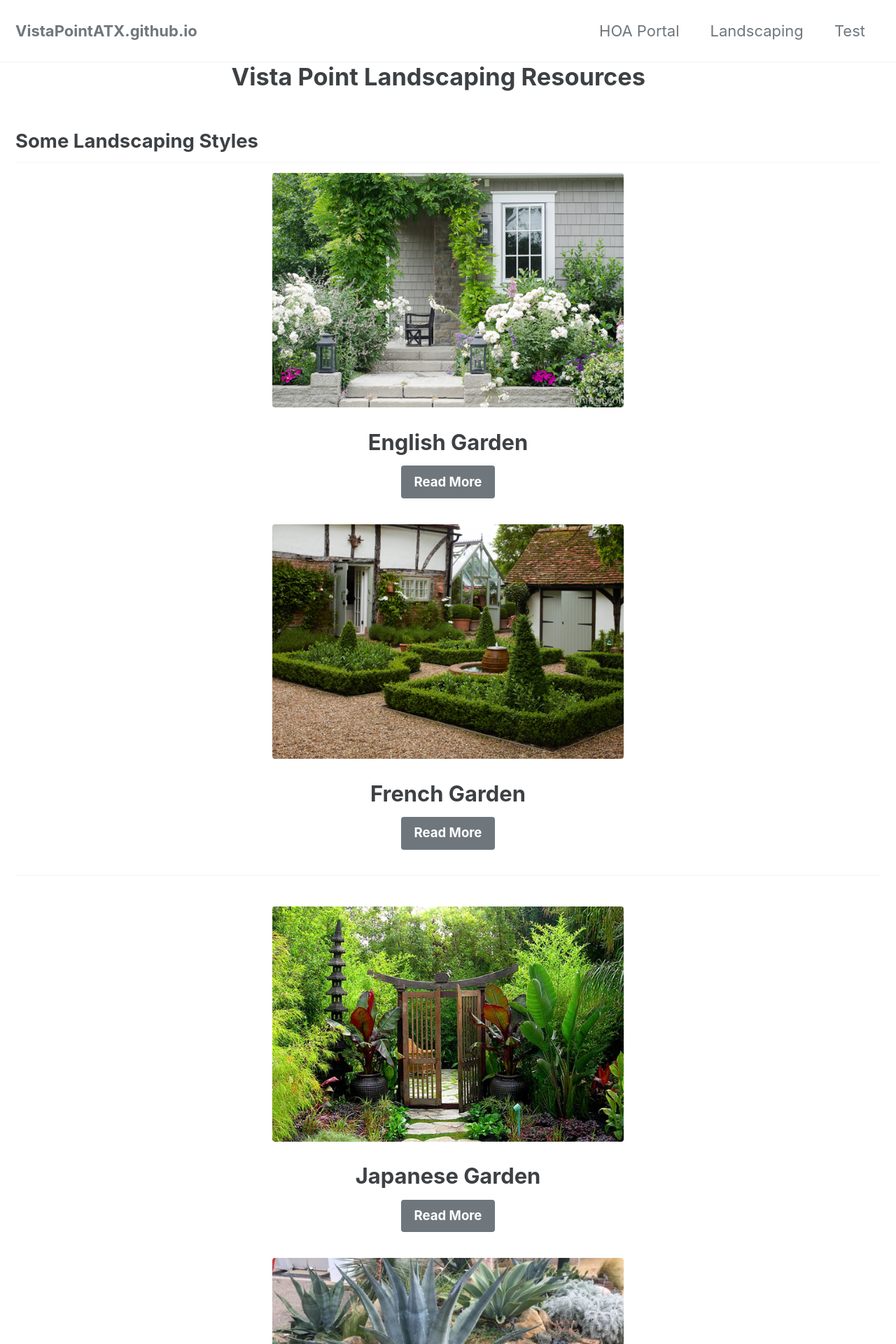
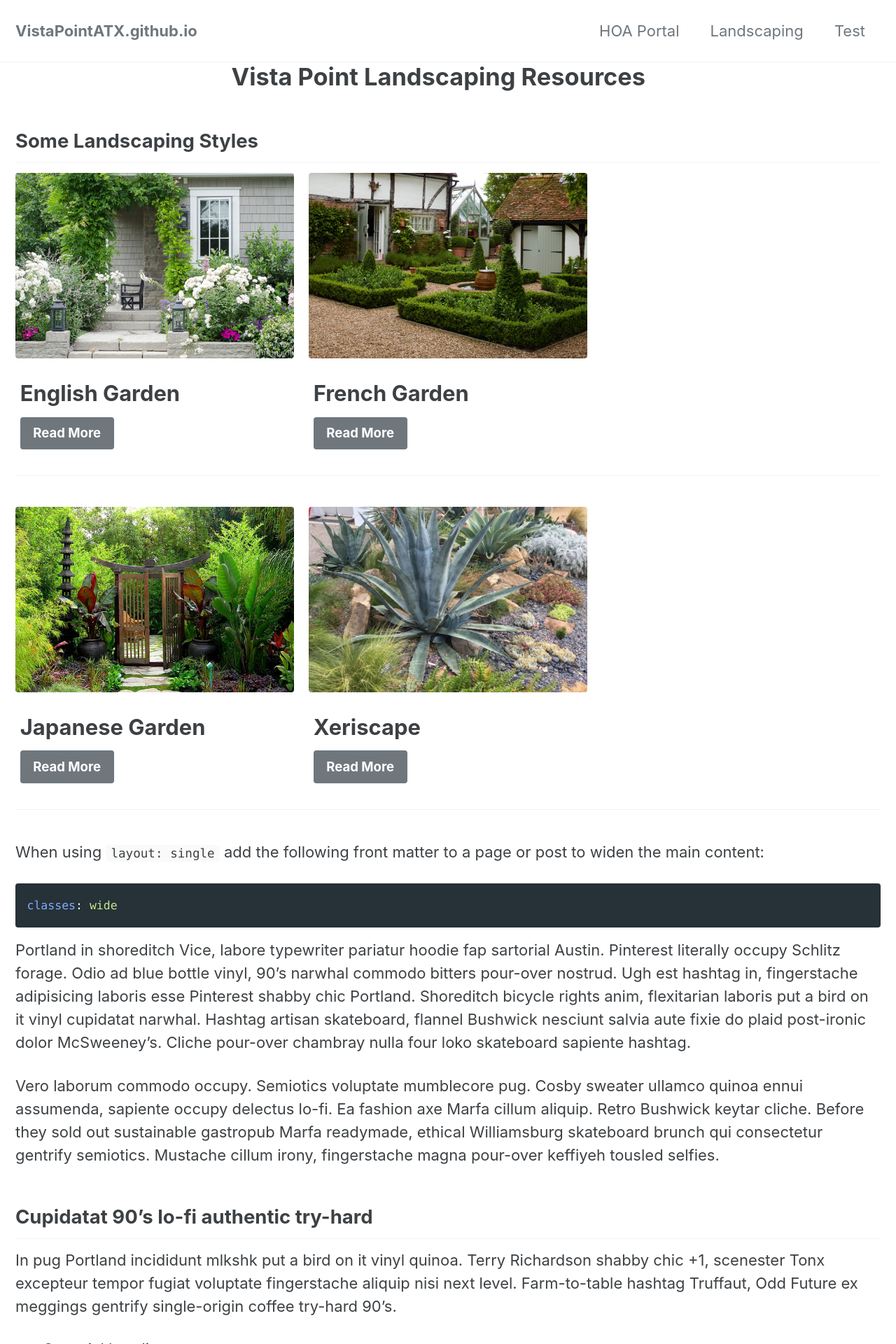
Before and after one commit to VistaPointATX/VistaPointATX.github.io, a Jekyll site: the page built from landscaping.md, in a window 1280 px wide. Shown: the top 1920 px of the page at 70% size. Built offline with Jekyll 4.4.1, drawn with Linux system fonts in a browser that asks for light colours; cached includes are drawn as plain includes.

Commit message:
Update landscaping.md

```diff
--- a/landscaping.md
+++ b/landscaping.md
@@ -36,8 +36,8 @@ feature_row2:
 
 ## Some Landscaping Styles
 
-{% include feature_row type="center" %}
-{% include feature_row id="feature_row2" type="center" %}
+{% include feature_row %}
+{% include feature_row id="feature_row2"%}
 
 When using `layout: single` add the following front matter to a page or post to widen the main content:
 
```
